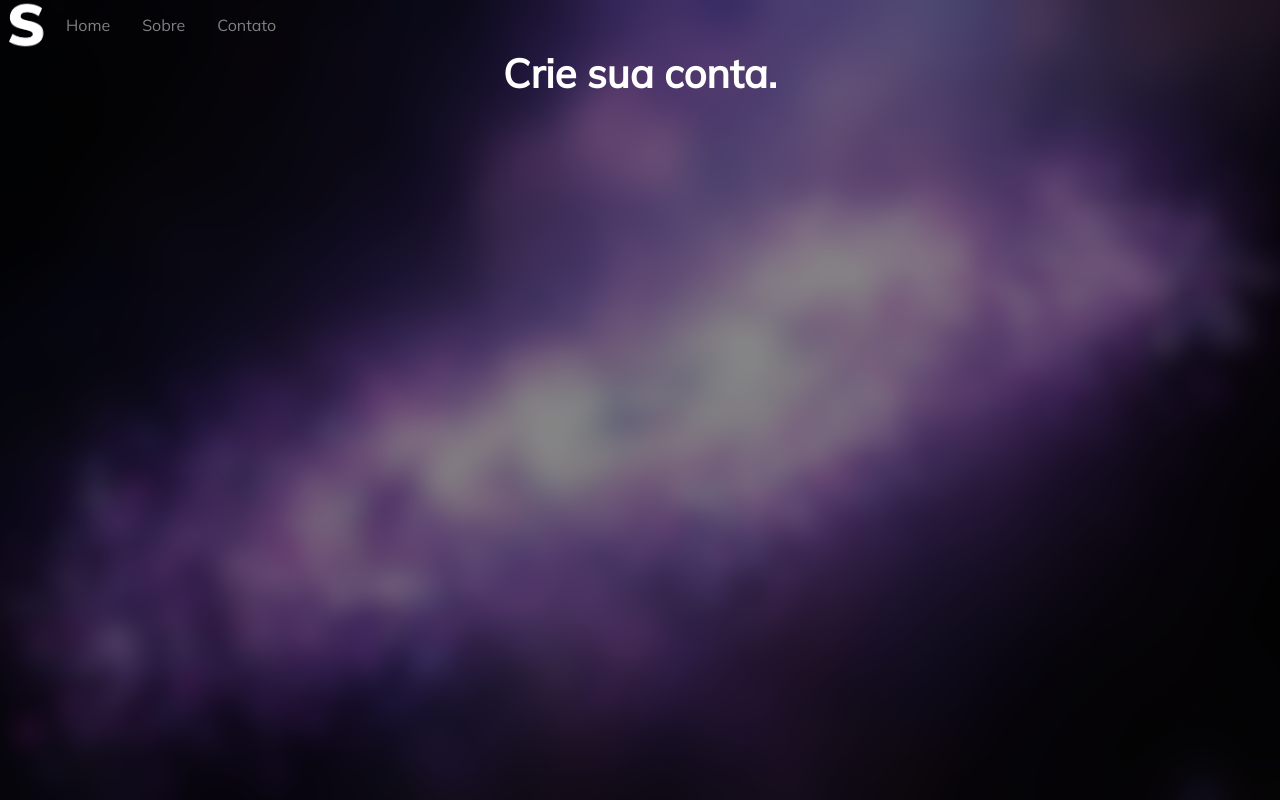
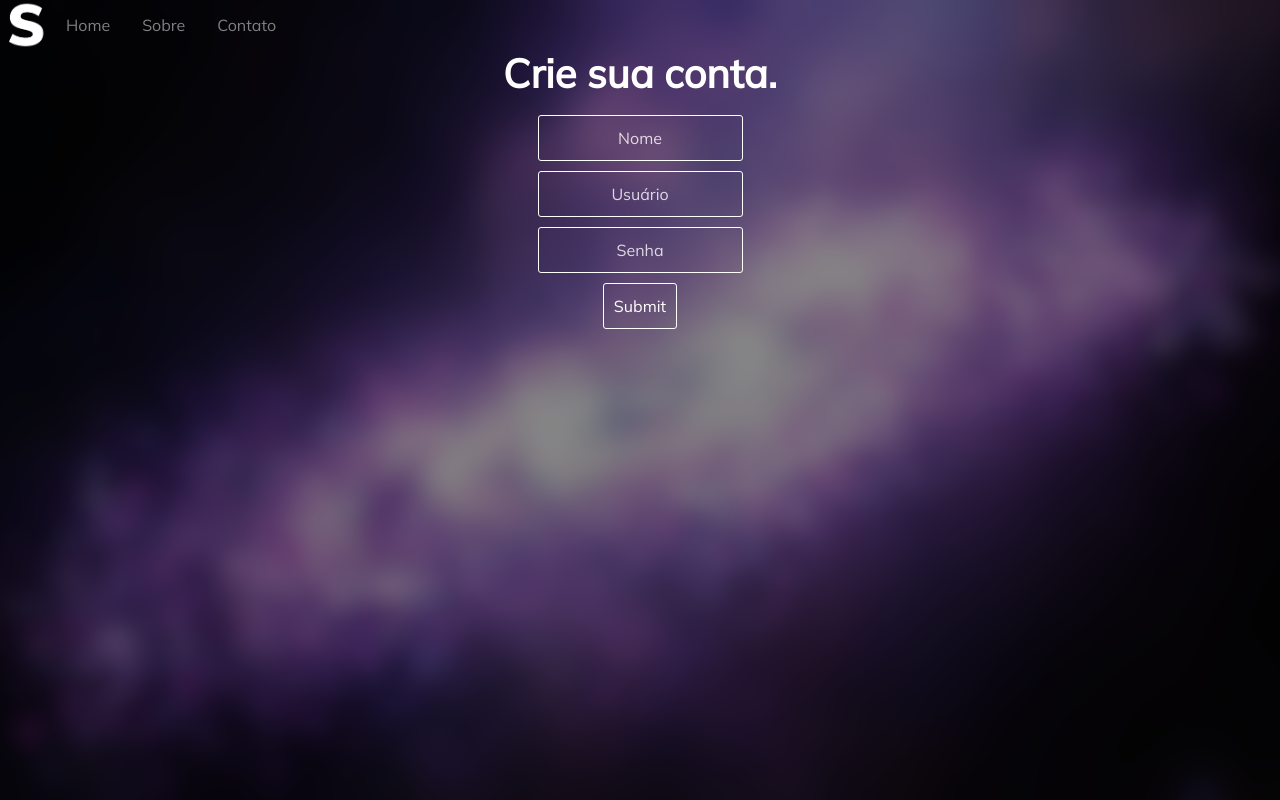
Before and after one commit to Nerd0000/scribble, a React (Create React App) app: page /cadastro in a window 1280 px wide. Built offline with nearby package versions, Linux system fonts and the light colour scheme.

Commit message:
0.0.3 - mudanças

```diff
--- a/package.json
+++ b/package.json
@@ -11,7 +11,7 @@
     "react": "^16.13.1",
     "react-dom": "^16.13.1",
     "react-router-dom": "^5.2.0",
-    "react-scripts": "3.4.1"
+    "react-scripts": "^3.4.3"
   },
   "scripts": {
     "start": "react-scripts start",
--- a/src/assets/css/cadastro.css
+++ b/src/assets/css/cadastro.css
@@ -9,13 +9,21 @@ form#cadastro {
   margin-left: auto;
 }
 
-form#cadastro input {
+form#cadastro input{
   text-align: center;
-  background-color: #0f1418;
+  background-color: transparent;
+  border: 1px solid white;
   color: white;
   padding: 10px;
   border-radius: 3px;
-  border: none;
   outline: none;
   margin-top: 10px;
 }
+::placeholder{
+  color: white;
+  opacity: 0.8;
+}
+input#enviar{
+  background-color: white;
+  color: black;
+}
--- a/src/cadastro.js
+++ b/src/cadastro.js
@@ -3,7 +3,6 @@ import './assets/css/main.css';
 import './assets/css/btn.css';
 import './assets/css/cadastro.css';
 import logo from './logo.png';
-import { useField } from '@unform/core';
 
 function Cadastro() {
   return (
@@ -22,6 +21,12 @@ function Cadastro() {
       </ul>
       <div id="cadastro">
       <h1>Crie sua conta.</h1>
+      <form id="cadastro">
+        <input type="text" placeholder="Nome" minlenght="5"></input>
+        <input type="text" placeholder="Usuário" minLength="6"></input>
+        <input type="password" placeholder="Senha" minLength="8"></input>
+        <input type="submit" id="enviar"></input>
+      </form>
       </div>
       </div>
     );
```
Also changed, not shown: 1 other file (tests, documents, lock files or other folders).
